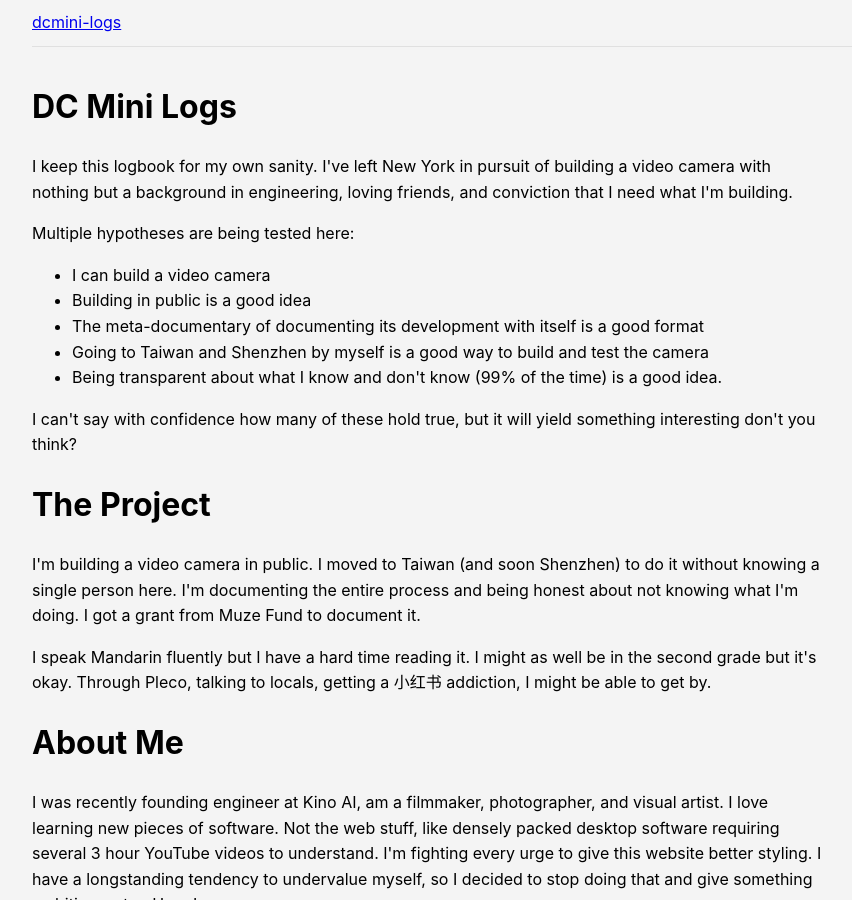
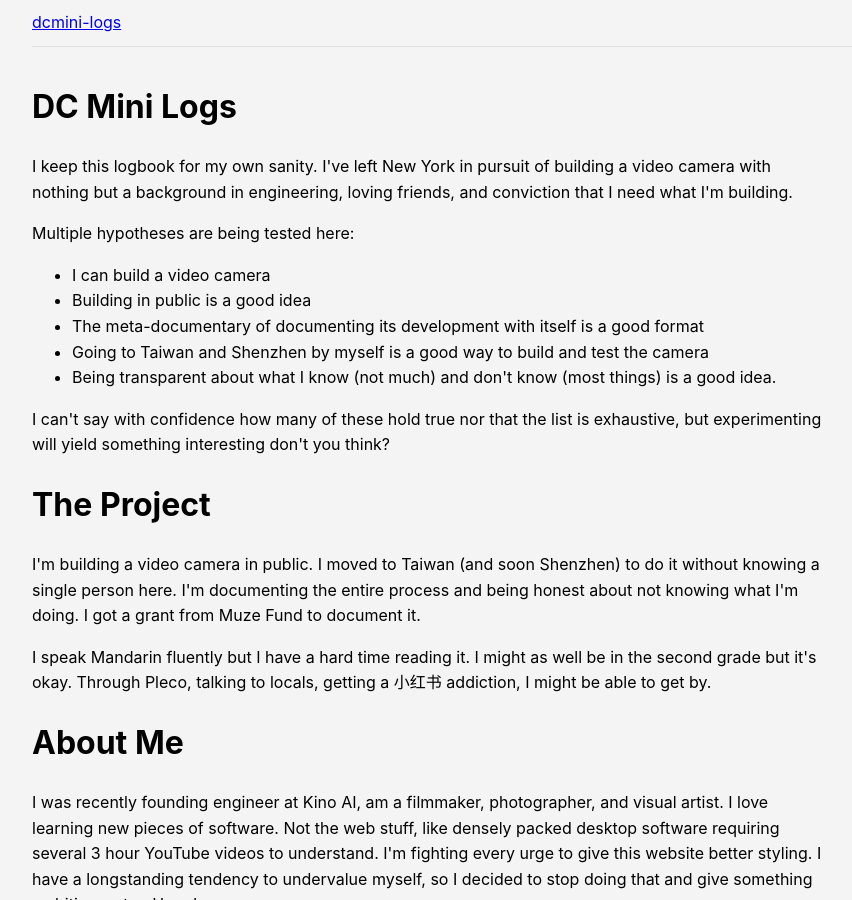
Before and after one commit to cowjuh/dcmini-logs, a Jekyll site: the page built from index.html, in a window 1280 px wide and 900 px high. Shown: the whole window, without its empty margins (208-1060 px from the left). Built offline with Jekyll 4.4.1, drawn with Linux system fonts in a browser that asks for light colours.

Commit message:
Change hypotheses copy

```diff
--- a/index.html
+++ b/index.html
@@ -23,13 +23,12 @@ title: Home
       camera
     </li>
     <li>
-      Being transparent about what I know and don't know (99% of the time) is a good
+      Being transparent about what I know (not much) and don't know (most things) is a good
       idea.
     </li>
   </ul>
   <p>
-    I can't say with confidence how many of these hold true, but it will yield
-    something interesting don't you think?
+    I can't say with confidence how many of these hold true nor that the list is exhaustive, but experimenting will yield something interesting don't you think?
   </p>
 
   <h1>The Project</h1>
```
